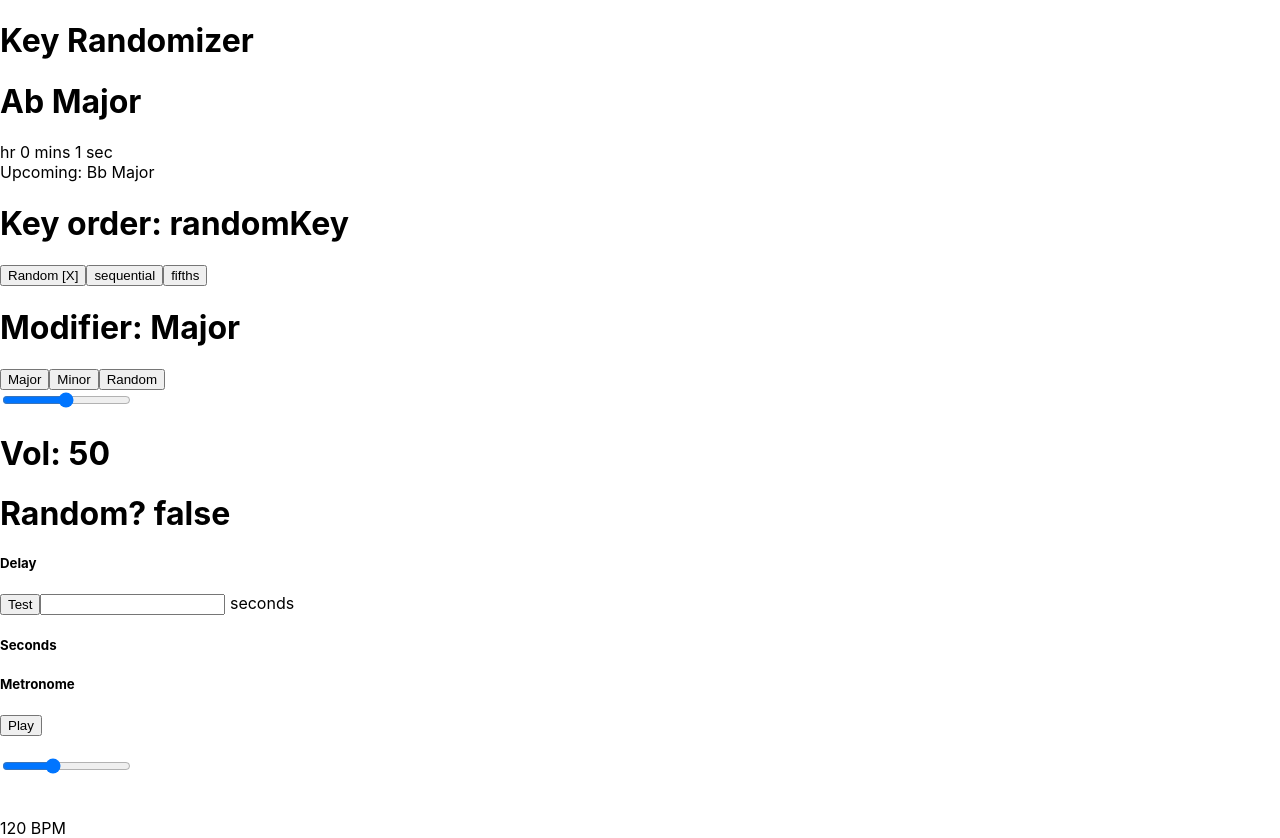
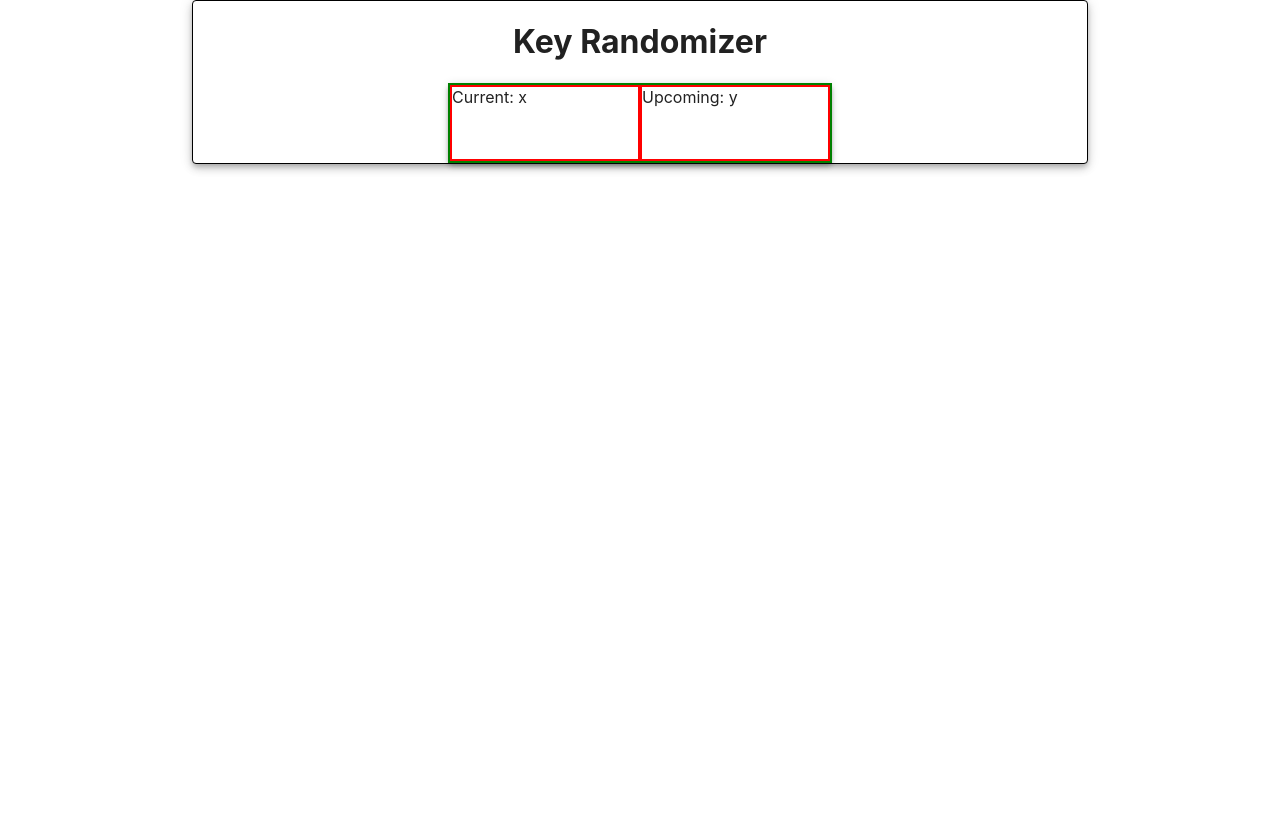
Before and after one commit to luketurnerdev/randomkeygenerator, a React (Create React App) app: page / in a window 1280 px wide. After the commit the page ends 800 px from the top, so only its background shows below. Built offline with nearby package versions, Linux system fonts and the light colour scheme.

Commit message:
add basic mui setup

```diff
--- a/package.json
+++ b/package.json
@@ -3,6 +3,8 @@
   "version": "0.1.0",
   "private": true,
   "dependencies": {
+    "@emotion/react": "^11.4.1",
+    "@emotion/styled": "^11.3.0",
     "@mui/material": "^5.0.4",
     "@testing-library/jest-dom": "^5.11.4",
     "@testing-library/react": "^11.1.0",
--- a/src/App.js
+++ b/src/App.js
@@ -6,7 +6,7 @@ function App() {
   return (
     <div className="App">
       <Randomizer  />
-      <Metronome />
+      {/* <Metronome /> */}
       {/* <button onClick={() => setPaused(!paused)}>Pause / Unpause</button> */}
       {/* <h1>{paused ? "Paused" : "unpaused"}</h1> */}
 
--- a/src/Components/Randomizer/index.js
+++ b/src/Components/Randomizer/index.js
@@ -1,6 +1,9 @@
 import {useState} from 'react';
 import Countdown from 'react-countdown';
 import {chords} from "../../utils/musicImports";
+import { Paper, Grid } from '@mui/material';
+import { red } from '@mui/material/colors';
+
 // 1. Randomize every 10 seconds
 // 2. Add variable amount of seconds
 // validate this field
@@ -31,6 +34,7 @@ const Randomizer = () => {
   const [loop, setLoop] = useState(true)
   const [volume, setVolume] = useState(50);
 
+
   /*
 
   // Start of App (or when user presses play)
@@ -48,6 +52,25 @@ const Randomizer = () => {
   // users can save these later?
 
   //Allow user to choose flats or sharps
+
+  const styles = {
+    paperContainer: {
+      display: 'flex',
+      // justifyContent: 'center',
+      alignItems: 'center',
+      flexDirection: 'column',
+      border: '1px solid black',
+      margin: ' 0 15%',
+    },
+    keyDisplayGrid: {
+      border: '2px solid green',
+      height: '10vh',
+      width: '30vw'
+    },
+    keyDisplayItem: {
+      border: '2px solid red'
+    }
+  }
 
   const changeVolume = e => {
     let vol = e.target.value;
@@ -136,15 +159,24 @@ const Randomizer = () => {
 
   const KeyDisplay = () => {
     return (
-      <>
-      <h1>{currentKey} {currentMod}</h1>
-        <Countdown
-          date={Date.now() + delayInSeconds * 1000}
-          renderer={clockRenderer}
-        />
-        <br />
-        <span>Upcoming: {upcomingKey} {upcomingMod}</span>
-      </>
+      <Paper elevation={4} >
+        <Grid container style={styles.keyDisplayGrid}>
+          <Grid item xs={6} style={styles.keyDisplayItem}>
+            Current: x
+          </Grid>
+          <Grid item xs={6} style={styles.keyDisplayItem}>
+            Upcoming: y
+          </Grid>
+          {/* <h1>{currentKey} {currentMod}</h1>
+            <Countdown
+              date={Date.now() + delayInSeconds * 1000}
+              renderer={clockRenderer}
+            />
+            <br />
+            <span>Upcoming: {upcomingKey} {upcomingMod}</span> */}
+        </Grid>
+
+      </Paper>
     )
   }
 
@@ -262,22 +294,22 @@ const Randomizer = () => {
 
 
   return (
-    <div className="App">
+    <Paper elevation={5} style={styles.paperContainer}>
      <h1>Key Randomizer</h1>
       <div>
         <KeyDisplay />
-        <ChangeOrderDisplay />
+        {/* <ChangeOrderDisplay />
         <ChangeModDisplay />
-        <VolumeDisplay />
-        <h1>Vol: {volume} </h1>
+        <VolumeDisplay /> */}
+        {/* <h1>Vol: {volume} </h1>
 
         <h1>Random? {randomizeMod.toString()} </h1>
         <h5>Delay</h5>
         <button onClick={() => changeKeySequentially()}> Test </button>
         <input type="number" onChange={e => changeDelay(e)} /> <span> seconds </span>
-        <h5>Seconds</h5>
+        <h5>Seconds</h5> */}
       </div>
-    </div>
+    </Paper>
   );
 }
 
```
Also changed, not shown: 1 other file (tests, documents, lock files or other folders).
